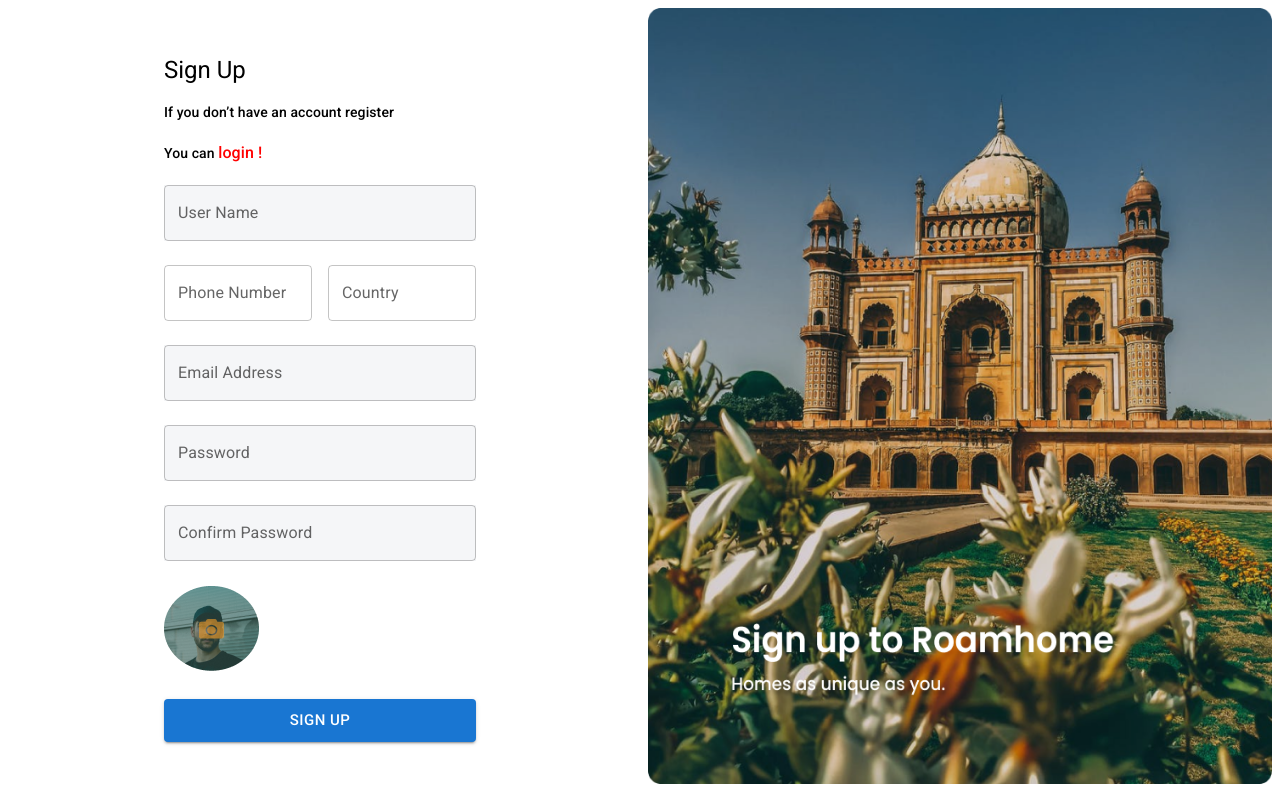
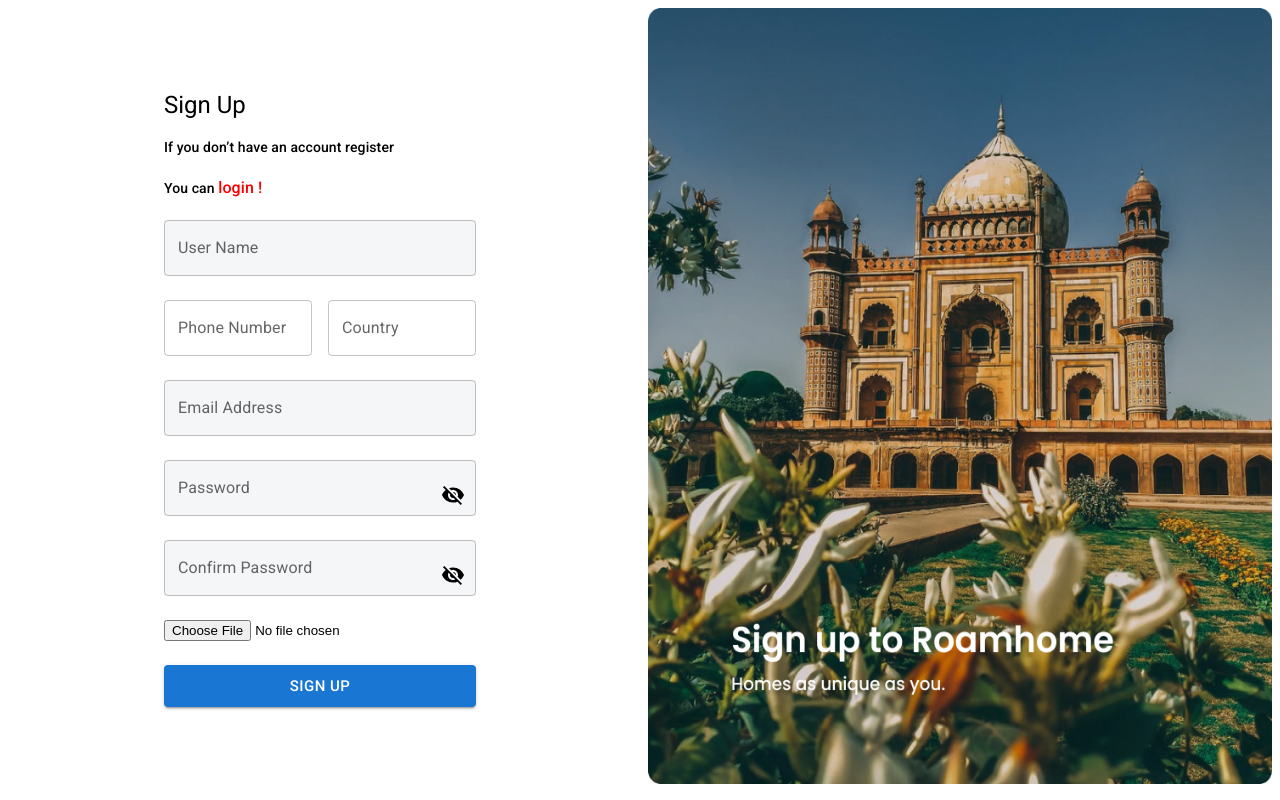
Before and after one commit to mohamedreda850/hms, a React (Vite) app: page /auth/register in a window 1280 px wide. Built offline with nearby package versions, Linux system fonts and the light colour scheme.

Commit message:
register-user

```diff
--- a/src/Modules/Authentication/Register/Register.tsx
+++ b/src/Modules/Authentication/Register/Register.tsx
@@ -3,6 +3,8 @@
 import image from "./../../../../src/assets/images/Group 33 (1).png";
 import imageProfile from '../../../../src/assets/images/register-image.png';
 import { Button, Stack, TextField, Typography } from "@mui/material";
+import RemoveRedEyeIcon from '@mui/icons-material/RemoveRedEye';
+import VisibilityOffIcon from '@mui/icons-material/VisibilityOff';
 import { useForm } from 'react-hook-form';
 import { axiosInstanceUser, axiosInstanceUserAuth } from '../../../Services/END_POINTS/USER/URLS';
 import { AUTH_URL } from '../../../Services/END_POINTS/ADMIN/URLS';
@@ -24,7 +26,7 @@
 
 
 export default function Register() {
-  const [imagePreview, setImagePreview] = useState<string | null>(null);
+  // const [imagePreview, setImagePreview] = useState<string | null>(null);
   const [typePassword, setTypePassword] = useState('password')
   const [typeConfirmPassword, setTypeConfirmPassword] = useState('password')
 
@@ -47,6 +49,7 @@
     formData.append('password', data.password)
     formData.append('confirmPassword', data.confirmPassword)
     formData.append('role', 'user')
+    console.log(data)
 
     try {
       const res = await axiosInstanceUserAuth.post(AUTH_URL.REGISTER, formData)
@@ -63,13 +66,6 @@
     }
   }
 
-  // const changeImage = (e: React.ChangeEvent<HTMLInputElement>) => {
-  //   const file = e.target.files?.[0]
-  //   if (file) {
-  //     setValue('profileImage', file)
-  //     setImagePreview(URL.createObjectURL(file))
-  //   }
-  // }
 
 
   const typeChangePassword = () => {
@@ -200,8 +196,9 @@
             })}
              />
              {typePassword === 'password' ? <button type='button' onClick={typeChangePassword}>
-                  <i className="fa-solid fa-eye-slash"></i>
-                </button> : <button type='button' onClick={typeChangePassword}><i className="fa-solid fa-eye"></i></button>}
+                  {/* <i className="fa-solid fa-eye-slash"></i> */}
+                  <VisibilityOffIcon/>
+                </button> : <button type='button' onClick={typeChangePassword}><RemoveRedEyeIcon/></button>}
             </div>
             {errors?.password && <p style={{color:"red",fontSize:'12px'}}>{String(errors?.password?.message)}</p>}
             {/* confirmPassword  */}
@@ -219,22 +216,17 @@
             })}
              />
              {typeConfirmPassword === 'password' ? <button type='button' onClick={typeChangeConfirmPassword}>
-                  <i className="fa-solid fa-eye-slash"></i>
-                </button> : <button type='button' onClick={typeChangeConfirmPassword}><i className="fa-solid fa-eye"></i></button>}
+                  {/* <i className="fa-solid fa-eye-slash"></i> */}
+                  <VisibilityOffIcon/>
+                </button> : <button type='button' onClick={typeChangeConfirmPassword}><RemoveRedEyeIcon/></button>}
               </div>
             {errors?.confirmPassword && <p style={{color:"red",fontSize:'12px'}}>{String(errors?.confirmPassword?.message)}</p>}
 
-                <div className='imageProfile text-center'>
-            <label htmlFor='image' style={{cursor:'pointer'}}>
-              <img src={imagePreview ? imagePreview : imageProfile} alt="" />
-            </label>
-            <input type="file" id='image' style={{display: 'none'}}
+
+          <input type="file"
             {...register('profileImage')}
+
            />
-            {/* <img src={imagePreview ? imagePreview : imageProfile} alt="" /> */}
-          </div>
-
-
             <Button type='submit' variant="contained" size="large" disabled={isSubmitting}>
               {isSubmitting? "sign up..." : "sign up"}
             </Button>
```
